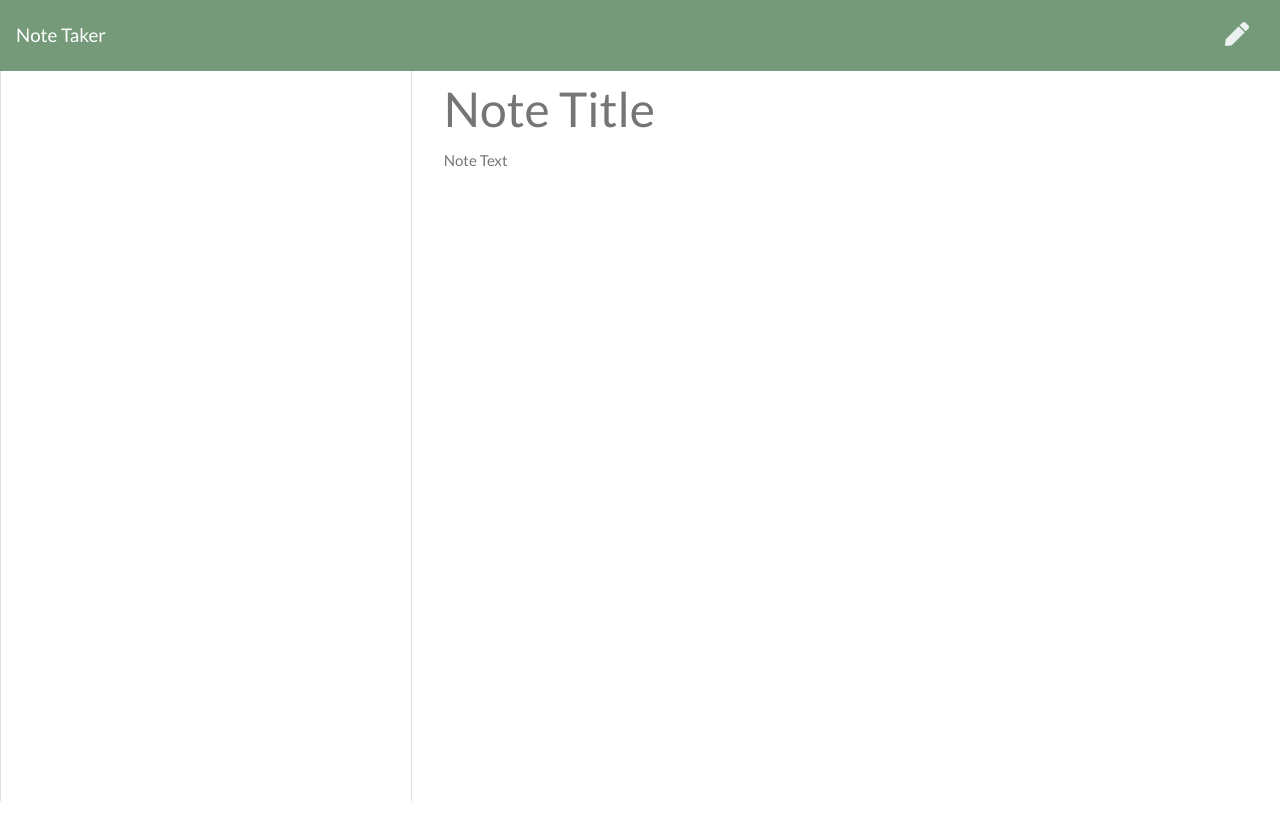
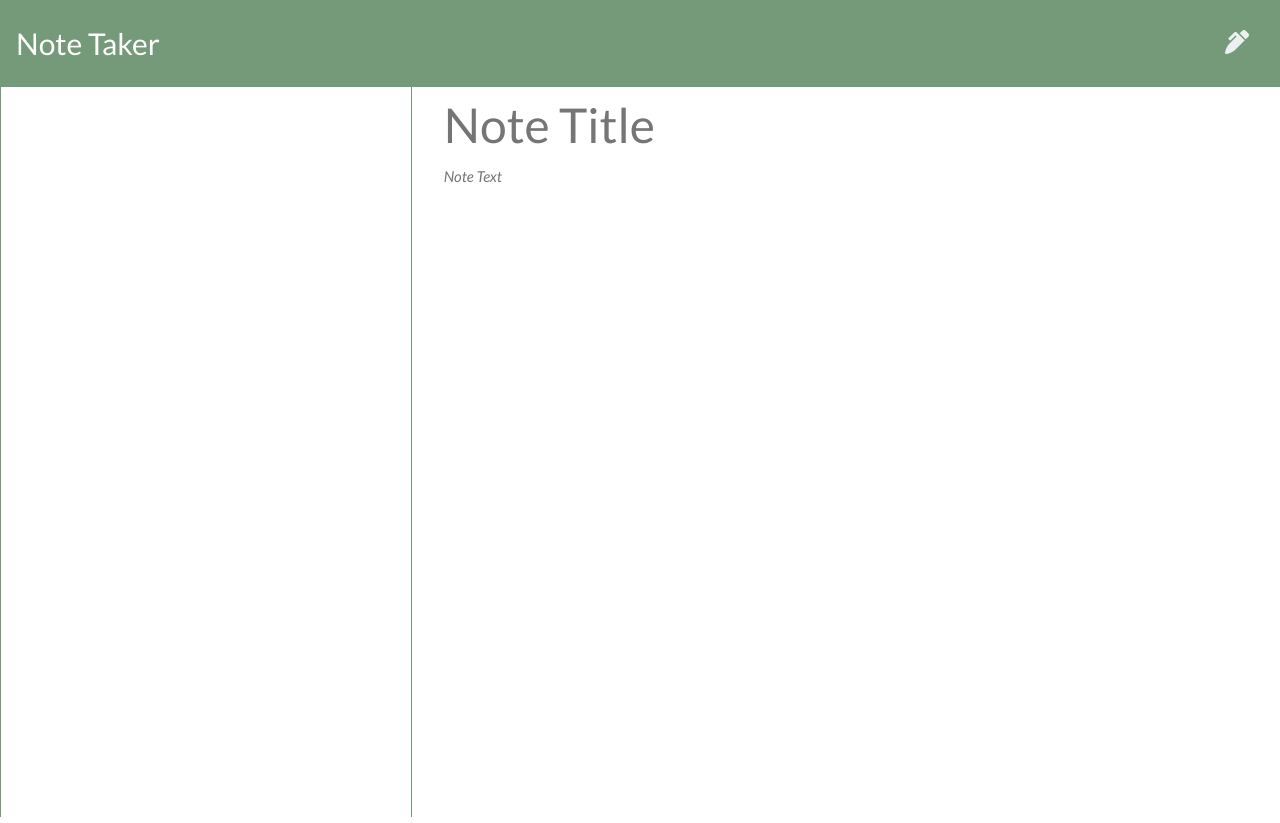
Before and after one commit to cacevedo2011/note-taker, a website: page website/notes.html in a window 1280 px wide. Drawn offline with nearby package versions, Linux system fonts and the light colour scheme; no server answers.

Commit message:
update
I found out the reason why the stylesheet wasn't working it was because of the link, I didnt put it correctly but now it works perfectly, another thing that I had issues was the Heroku not working, the reason was that I had multiple domains and github didn't know what to do so I had to delete all of them before the app to work.  I added licenses in the app, the description with screenshots and videos of the app, and the LICENSE file to give credit to those that help me achieve the app.

```diff
--- a/package.json
+++ b/package.json
@@ -20,7 +20,7 @@
   },
   "keywords": [],
   "author": "Cristian Acevedo",
-  "license": "ISC",
+  "license": "MIT",
   "bugs": {
     "url": "https://github.com/cacevedo2011/note-taker/issues"
   },
--- a/website/assets/css/styles.css
+++ b/website/assets/css/styles.css
@@ -4,15 +4,16 @@ html, body {
   padding: 0;
 }
 
-.save-note {
-  display: none;
+nav{
+  background-color: #749A79;
 }
 
-.icons i {
-  margin-left: 15px;
-  margin-right: 15px;
-  font-size: 1.5rem;
-  cursor: pointer;
+.navbar-brand{
+  font-size: 30px;
+}
+
+.card{
+  border-color: #749A79;
 }
 
 .note-textarea, .note-title {
@@ -36,6 +37,13 @@ html, body {
 
 .note-title:read-only, .note-textarea:read-only {
   color: #757575;
+}
+
+.icons i {
+  margin-left: 15px;
+  margin-right: 15px;
+  font-size: 1.5rem;
+  cursor: pointer;
 }
 
 .list-container .card {
@@ -68,3 +76,7 @@ html, body {
   padding: 20px;
   cursor: pointer;
 }
+
+.save-note {
+  display: none;
+}
--- a/website/assets/js/index.js
+++ b/website/assets/js/index.js
@@ -103,7 +103,7 @@ var handleRenderSaveBtn = function() {
   }
 };
 
-// Render's the list of note titles
+
 var renderNoteList = function(notes) {
   $noteList.empty();
 
@@ -115,7 +115,7 @@ var renderNoteList = function(notes) {
     var $li = $("<li class='list-group-item'>").data(note);
     var $span = $("<span>").text(note.title);
     var $delBtn = $(
-      "<i class='fas fa-trash-alt float-right text-danger delete-note'>"
+      "<i class='fas fa-trash float-right text-danger delete-note'>"
     );
 
     $li.append($span, $delBtn);
--- a/website/notes.html
+++ b/website/notes.html
@@ -10,15 +10,16 @@
   <link rel="stylesheet" href="https://use.fontawesome.com/releases/v5.3.1/css/all.css" integrity="sha384-mzrmE5qonljUremFsqc01SB46JvROS7bZs3IO2EmfFsd15uHvIt+Y8vEf7N7fWAU"
     crossorigin="anonymous">
   <link rel="stylesheet" href="./assets/css/styles.css">
+  <link rel="icon" href="./assets/img/book-solid.svg">
 </head>
 
 <body>
-  <nav class="navbar navbar-dark" style="background-color: #749A79">
+  <nav class="navbar navbar-dark"">
     <a class="navbar-brand" href="/">Note Taker
     </a>
     <div class="icons">
       <i class="fas fa-save text-light save-note"></i>
-      <i class="fas fa-pen text-light new-note"></i>
+      <i class="fas fa-pen-alt text-light new-note"></i>
     </div>
   </nav>
   <div class="container-fluid">
@@ -31,7 +32,7 @@
       </div>
       <div class="col-8">
         <input class="note-title" placeholder="Note Title" maxlength="28" type="text">
-        <textarea class="note-textarea" placeholder="Note Text"></textarea>
+        <textarea class="note-textarea" placeholder="Note Text" style="font-style: italic;"></textarea>
       </div>
     </div>
   </div>
```
Also changed, not shown: website/index.html (+7 -5 lines), README.md, website/assets/img/book-solid.svg (added), 1 other file.
